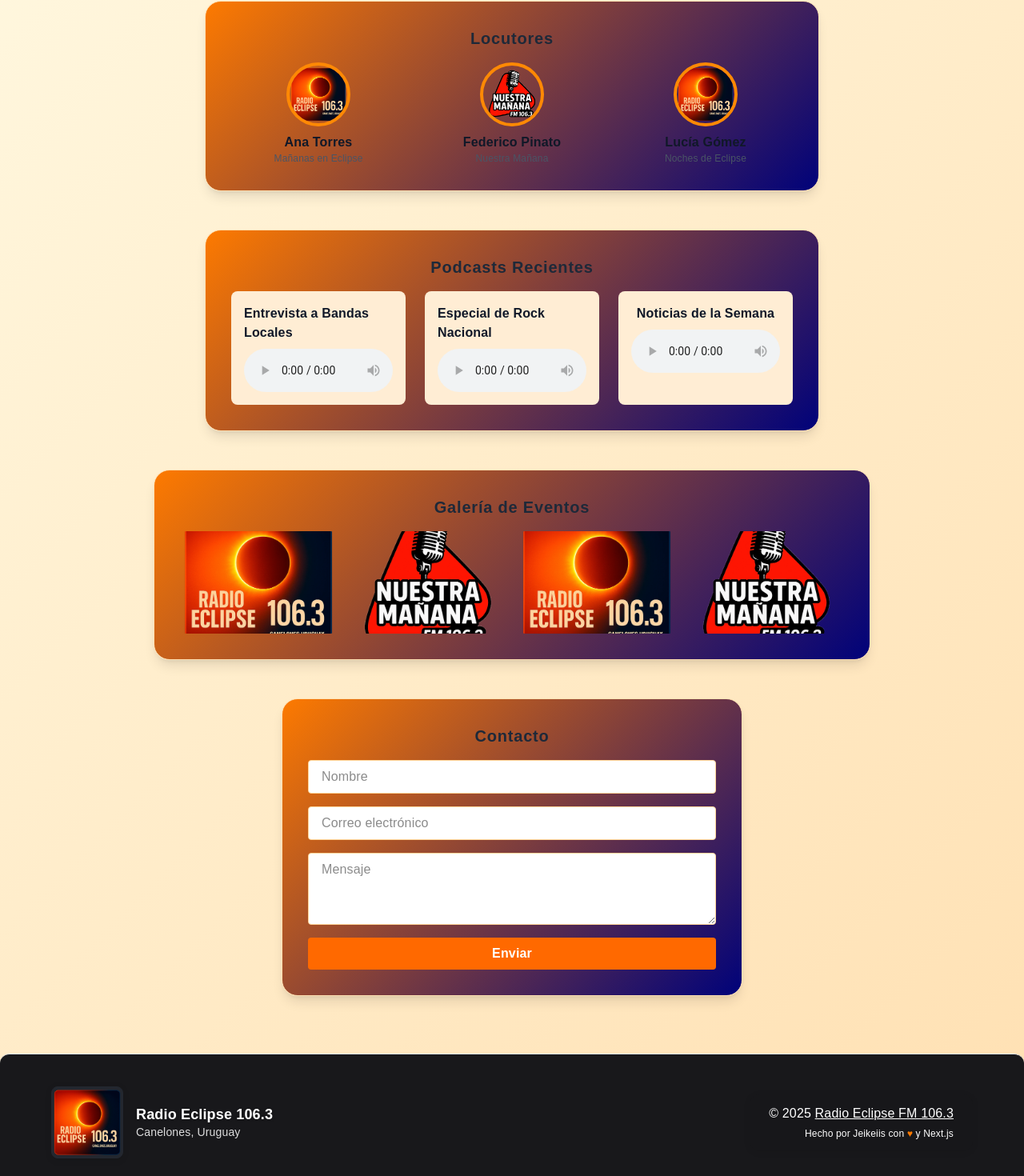
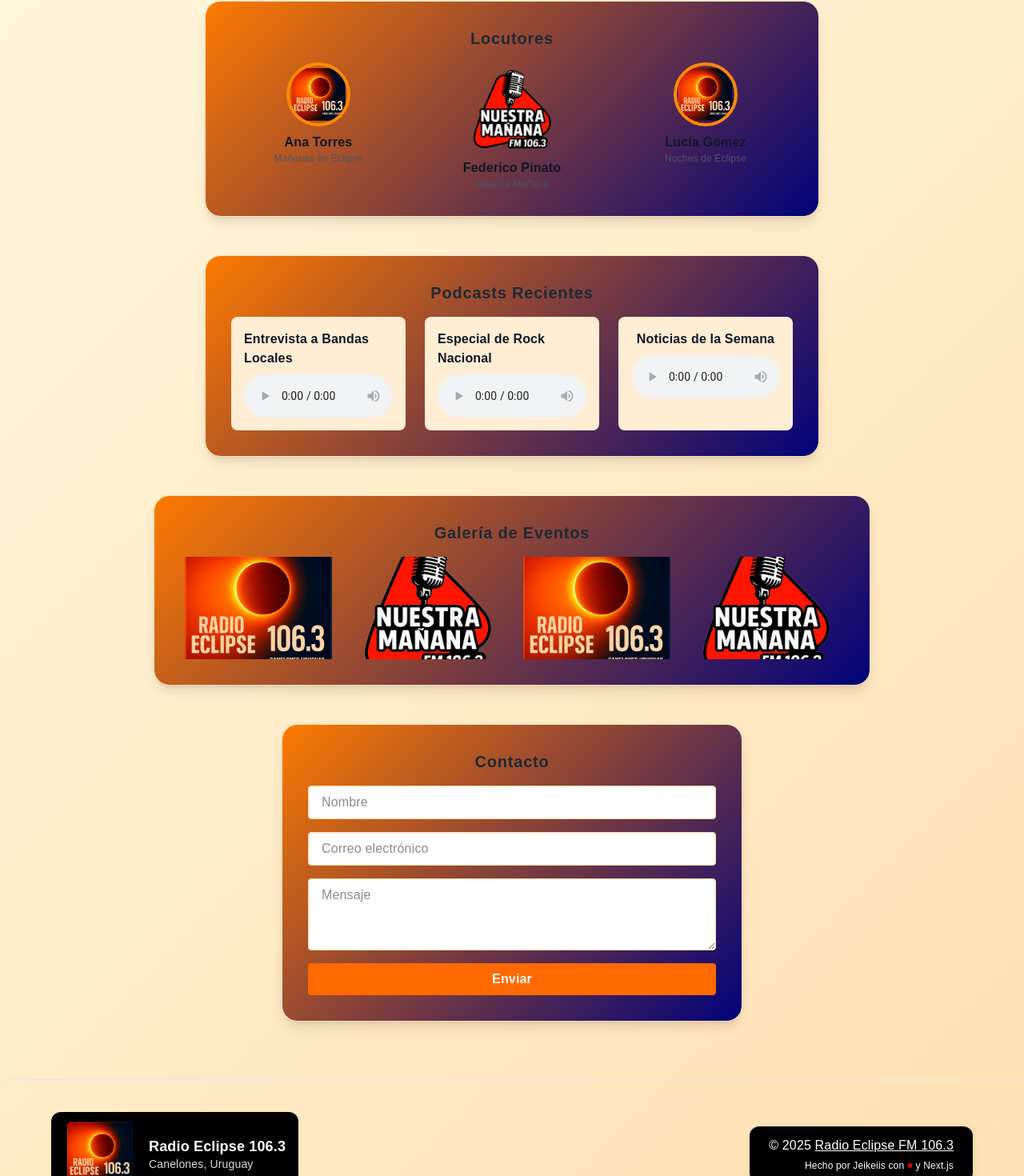
Before and after one commit to Jeikeiis/Nuestra.M-Radio.Eclipse, a Next.js app: page / in a window 1280 px wide. Shown: the part 590-2060 px from the top of the page at 80% size. Built offline with nearby package versions, Linux system fonts and the light colour scheme.

Commit message:
Checkpoint 6.2

```diff
--- a/src/app/globals.css
+++ b/src/app/globals.css
@@ -51,9 +51,6 @@ body {
 }
 
 @media (max-width: 640px) {
-  body, section, .card, .radio-section, .dynamic-bg, h3, span, p, li, label, input, textarea, button {
-    color: var(--color-foreground) !important;
-  }
   .rounded-2xl, .rounded-lg, .rounded-full {
     border-radius: 1rem !important;
   }
--- a/src/app/page.tsx
+++ b/src/app/page.tsx
@@ -67,9 +67,11 @@ export default function Home() {
             </div>
             <div className="flex flex-col items-center">
               <img
-                src="/NuestraMañana2.0.png"
-                alt="Locutor 2"
-                className="w-20 h-20 rounded-full mb-2 border-4 border-orange-400"
+                src="/NuestraManana2.0.webp"
+                alt="Nuestra Mañana - Radio Eclipse"
+                width={120}
+                height={120}
+                className="rounded-lg"
               />
               <span className="font-bold text-gray-900 dark:text-white">
                 Federico Pinato
@@ -142,7 +144,7 @@ export default function Home() {
               className="rounded-lg object-cover w-full h-32"
             />
             <img
-              src="/NuestraMañana2.0.webp"
+              src="/NuestraManana2.0.webp"
               alt="Evento 2"
               className="rounded-lg object-cover w-full h-32"
             />
@@ -152,7 +154,7 @@ export default function Home() {
               className="rounded-lg object-cover w-full h-32"
             />
             <img
-              src="/NuestraMañana2.0.webp"
+              src="/NuestraManana2.0.webp"
               alt="Evento 4"
               className="rounded-lg object-cover w-full h-32"
             />
--- a/src/components/AppFooter.tsx
+++ b/src/components/AppFooter.tsx
@@ -10,7 +10,6 @@ export default function AppFooter() {
           alt="Radio Eclipse 106.3"
           width={90}
           height={90}
-          className="footer-logo-img"
           priority={false}
         />
         <div className="footer-info-text">
--- a/src/components/AppHeader.tsx
+++ b/src/components/AppHeader.tsx
@@ -19,8 +19,8 @@ const AppHeader = forwardRef<HTMLElement>((props, ref) => {
         {/* Logo e info */}
         <div className="flex flex-row items-center gap-3 min-w-0 flex-1 justify-center sm:justify-start">
           <Image
-            src="/NuestraMañana2.0.webp"
-            alt="Logo Nuestra.M-Radio.Eclipse"
+            src="/NuestraManana2.0.webp"
+            alt="Logo Nuestra Mañana - Radio Eclipse"
             width={120}
             height={120}
             className="rounded-lg flex-shrink-0 w-24 h-24 sm:w-32 sm:h-32 lg:w-40 lg:h-40"
--- a/src/components/Footer.css
+++ b/src/components/Footer.css
@@ -1,3 +1,41 @@
+/*
+  =============================
+  Footer.css - Estilos del Footer (panel de color centralizado y lógica optimizada)
+  =============================
+  - Todas las variables de color del footer dependen de un panel principal de variables.
+  - Sin dependencias circulares ni duplicadas.
+  - Lógica clara y profesional para modo claro/oscuro y mobile/desktop.
+*/
+
+:root {
+  /* PANEL PRINCIPAL DE COLORES DEL FOOTER */
+  --footer-bg-light: #ffffff00;
+  --footer-bg-dark: #000000;
+  --footer-text-light: #ffffff;
+  --footer-text-dark: #000000;
+  --footer-border-light: #e5e7eb;
+  --footer-border-dark: #ff9100;
+  --footer-credits-bg-light: #000000;
+  --footer-credits-bg-dark: rgb(26, 26, 26);
+  --footer-credits-bg-light-mobile: #000000;
+  --footer-credits-bg-dark-mobile: rgb(255, 136, 0);
+  --footer-credits-text-light: #ffffff;
+  --footer-credits-text-dark: #ffffff;
+  --footer-title-light: #fff;
+  --footer-title-dark: #ededed;
+  --footer-location-light: #fff;
+  --footer-location-dark: #ededed;
+  --footer-link-light: #fff;
+  --footer-link-dark: #ededed;
+  --footer-madeby-light: #fff;
+  --footer-madeby-dark: #ffffff;
+  --footer-logo-info-bg-light: #000000;
+  --footer-logo-info-bg-dark: rgb(0, 0, 0);
+}
+
+/* =============================
+   Estructura principal del footer
+   ============================= */
 footer {
   width: 100%;
   margin-top: auto;
@@ -7,17 +45,18 @@ footer {
   gap: 1.5rem;
   align-items: center;
   justify-content: space-between;
-  border-top: 1px solid #e5e7eb;
-  background: #18181b;
+  border-top: 1px solid var(--footer-border-light);
+  background: var(--footer-bg-light);
   border-radius: 0.75rem 0.75rem 0 0;
-  color: #fff;
+  color: var(--footer-text-light);
   transition: background 0.3s, color 0.3s;
 }
 .dark footer {
-  background: #23272f;
-  color: #ededed;
-  border-top: 1px solid #23272f;
+  background: var(--footer-bg-dark);
+  color: var(--footer-text-dark);
+  border-top: 1px solid var(--footer-border-dark);
 }
+
 @media (min-width: 640px) {
   footer {
     flex-direction: row;
@@ -25,43 +64,67 @@ footer {
     padding-right: 4rem;
   }
 }
+
+/* =============================
+   Logo y bloque de información
+   ============================= */
 .footer-logo-info {
   display: flex;
   align-items: center;
   gap: 1rem;
+  background: var(--footer-logo-info-bg-light);
+  border-radius: 0.75rem;
+  padding: 0.5rem 1rem;
 }
-.footer-logo-img {
+.dark .footer-logo-info {
+  background: var(--footer-logo-info-bg-dark);
+}
+
+.footer-logo-img, footer img {
   border-radius: 0.5rem;
   box-shadow: 0 2px 8px 0 rgba(0,0,0,0.10);
-  border: 1px solid #23272f;
-  background: #23272f;
+  border: 1px solid var(--footer-bg-dark);
+  background: var(--footer-bg-dark);
+  width: 90px;
+  height: 90px;
+  object-fit: cover;
 }
-.dark .footer-logo-img {
-  border: 1px solid #ededed;
+.dark .footer-logo-img, .dark footer img {
+  border: 1px solid var(--footer-text-dark);
   background: #18181b;
 }
+
 .footer-info-text {
   display: flex;
   flex-direction: column;
 }
+
+/* =============================
+   Título y ubicación
+   ============================= */
 .footer-title {
   font-weight: bold;
   font-size: 1.125rem;
   line-height: 1.5rem;
-  color: #fff;
+  color: var(--footer-title-light);
   text-shadow: 0 1px 4px rgba(0,0,0,0.10);
 }
 .dark .footer-title {
-  color: #ededed;
+  color: var(--footer-title-dark);
 }
+
 .footer-location {
   font-size: 0.875rem;
-  color: #fff;
+  color: var(--footer-location-light);
   opacity: 0.85;
 }
 .dark .footer-location {
-  color: #ededed;
+  color: var(--footer-location-dark);
 }
+
+/* =============================
+   Créditos y barra inferior
+   ============================= */
 .footer-credits {
   text-align: center;
   display: flex;
@@ -69,61 +132,105 @@ footer {
   align-items: center;
   padding: 0.75rem 1.5rem;
   border-radius: 0.75rem;
-  background: rgba(24,24,27,0.7);
+  background: var(--footer-credits-bg-light);
   box-shadow: 0 2px 8px 0 rgba(0,0,0,0.08);
+  color: var(--footer-credits-text-light);
 }
 .dark .footer-credits {
-  background: rgba(35,39,47,0.7);
+  background: var(--footer-credits-bg-dark);
+  color: var(--footer-credits-text-dark);
 }
 @media (min-width: 640px) {
+  .footer-logo-info {
+    flex-direction: row;
+  }
   .footer-credits {
     align-items: flex-end;
     text-align: right;
   }
 }
+
+/* =============================
+   Enlaces y créditos
+   ============================= */
 .footer-link {
-  color: #fff;
+  color: var(--footer-link-light);
   text-decoration: underline;
   transition: color 0.2s;
+}
+.dark .footer-link,
+.footer-link.footer-link--dark {
+  color: rgb(255, 136, 0);
 }
 .footer-link:hover {
   color: #fd7a00;
 }
+.dark .footer-link:hover {
+  color: #0090ff ;
+}
+
 .footer-madeby {
   font-size: 0.75rem;
-  color: #fff;
+  color: var(--footer-madeby-light);
   margin-top: 0.25rem;
 }
 .dark .footer-madeby {
-  color: #90cdf4;
+  color: var(--footer-madeby-dark);
 }
+
 .footer-heart {
-  color: #fd7a00;
+  color: #fd0000;
   font-weight: bold;
 }
 
-/* Mejor contraste en mobile */
+/* =============================
+   Adaptaciones para mobile
+   ============================= */
 @media (max-width: 640px) {
   footer {
-    background: #18181b;
-    color: #fff;
+    background: var(--footer-bg-light);
+    color: var(--footer-text-light);
   }
   .dark footer {
-    background: #23272f;
-    color: #ededed;
+    background: var(--footer-bg-dark);
+    color: var(--footer-text-dark);
   }
   .footer-credits {
-    background: rgba(24,24,27,0.92);
-    color: #fff;
+    background: var(--footer-credits-bg-light-mobile);
+    color: var(--footer-credits-text-light);
   }
   .dark .footer-credits {
-    background: rgba(35,39,47,0.92);
-    color: #ededed;
+    background: var(--footer-credits-bg-dark-mobile);
+    color: var(--footer-credits-text-dark);
   }
-  .footer-title, .footer-location, .footer-link, .footer-madeby {
-    color: #fff;
+  .footer-title {
+    color: var(--footer-title-light);
   }
-  .dark .footer-title, .dark .footer-location, .dark .footer-link, .dark .footer-madeby {
-    color: #ededed;
+  .dark .footer-title {
+    color: var(--footer-title-dark);
+  }
+  .footer-location {
+    color: var(--footer-location-light);
+  }
+  .dark .footer-location {
+    color: var(--footer-location-dark);
+  }
+  .footer-link {
+    color: var(--footer-link-light);
+  }
+  .dark .footer-link {
+    color: var(--footer-link-dark);
+  }
+  .footer-madeby {
+    color: var(--footer-madeby-light);
+  }
+  .dark .footer-madeby {
+    color: var(--footer-madeby-dark);
+  }
+  .footer-logo-info {
+    background: var(--footer-logo-info-bg-light);
+  }
+  .dark .footer-logo-info {
+    background: var(--footer-logo-info-bg-dark);
   }
 }
```
Also changed, not shown: public/NuestraManana2.0.png (renamed from public/NuestraMañana2.0.png), public/NuestraManana2.0.webp (renamed from public/NuestraMañana2.0.webp).
